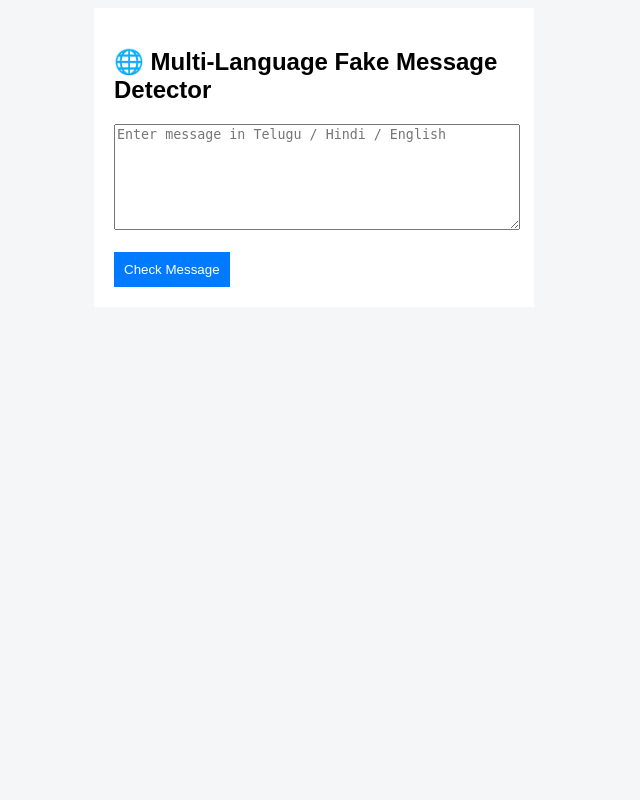
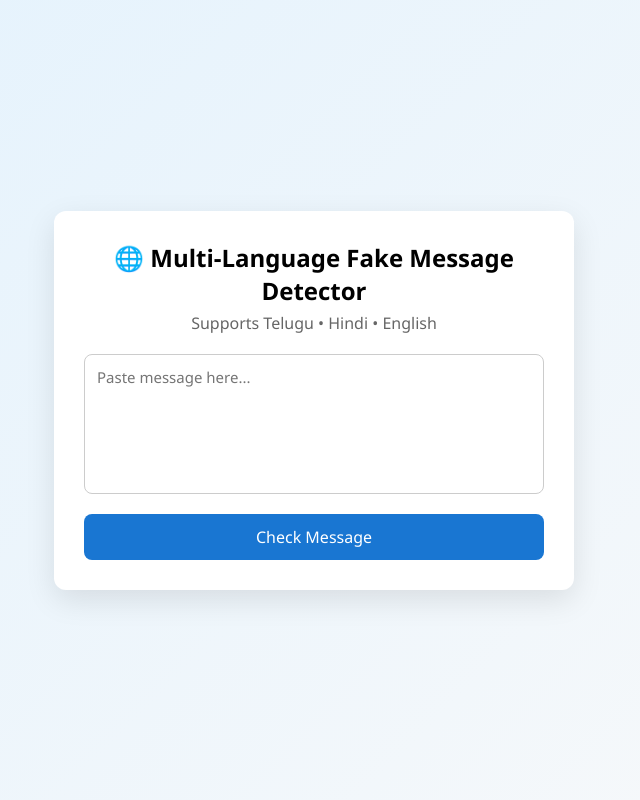
Before and after one commit to Sankar062003/multi-language-fake-message-detector, a Flask app: page / in a window 1280 px wide. Shown: the whole page, without its empty margins (326-966 px from the left). Run offline with Flask 3, Linux system fonts and the light colour scheme; parts of the project's set-up code (start-up, migrations or seed data) failed here and were passed over.

Commit message:
Professional UI upgrade (HTML +CSS only)

```diff
--- /dev/null
+++ b/static/style.css
@@ -0,0 +1,96 @@
+* {
+    box-sizing: border-box;
+    font-family: "Segoe UI", Arial, sans-serif;
+}
+
+body {
+    background: linear-gradient(135deg, #e3f2fd, #f8f9fa);
+    min-height: 100vh;
+    margin: 0;
+    display: flex;
+    justify-content: center;
+    align-items: center;
+}
+
+.container {
+    background: #ffffff;
+    width: 100%;
+    max-width: 520px;
+    padding: 30px;
+    border-radius: 12px;
+    box-shadow: 0 10px 30px rgba(0, 0, 0, 0.1);
+}
+
+.title {
+    text-align: center;
+    font-size: 24px;
+    font-weight: 600;
+    margin-bottom: 5px;
+}
+
+.subtitle {
+    text-align: center;
+    color: #666;
+    margin-bottom: 20px;
+}
+
+textarea {
+    width: 100%;
+    height: 140px;
+    padding: 12px;
+    border-radius: 8px;
+    border: 1px solid #ccc;
+    font-size: 15px;
+    resize: none;
+}
+
+textarea:focus {
+    outline: none;
+    border-color: #1976d2;
+}
+
+button {
+    width: 100%;
+    margin-top: 15px;
+    padding: 12px;
+    background: #1976d2;
+    color: white;
+    border: none;
+    font-size: 16px;
+    border-radius: 8px;
+    cursor: pointer;
+}
+
+button:hover {
+    background: #125ea8;
+}
+
+.result-box {
+    margin-top: 20px;
+    padding: 15px;
+    border-radius: 8px;
+    text-align: center;
+}
+
+.fake {
+    background: #ffebee;
+    color: #c62828;
+    border: 1px solid #ef9a9a;
+}
+
+.real {
+    background: #e8f5e9;
+    color: #2e7d32;
+    border: 1px solid #a5d6a7;
+}
+
+.reason {
+    font-size: 14px;
+    margin-top: 6px;
+}
+
+.lang {
+    margin-top: 8px;
+    font-size: 13px;
+    color: #555;
+}
--- a/templates/index.html
+++ b/templates/index.html
@@ -1,30 +1,27 @@
 <!DOCTYPE html>
-<html>
+<html lang="en">
 <head>
+    <meta charset="UTF-8">
     <title>Fake Message Detector</title>
-    <style>
-        body { font-family: Arial; background: #f4f6f8; }
-        .box { width: 400px; margin: auto; padding: 20px; background: white; }
-        textarea { width: 100%; height: 100px; }
-        button { padding: 10px; background: #007bff; color: white; border: none; }
-        .fake { color: red; font-weight: bold; }
-        .real { color: green; font-weight: bold; }
-    </style>
+    <link rel="stylesheet" href="{{ url_for('static', filename='style.css') }}">
 </head>
 <body>
 
-<div class="box">
-    <h2>🌐 Multi-Language Fake Message Detector</h2>
+<div class="container">
+    <div class="title">🌐 Multi-Language Fake Message Detector</div>
+    <div class="subtitle">Supports Telugu • Hindi • English</div>
 
-    <form action="/predict" method="post">
-        <textarea name="message" placeholder="Enter message in Telugu / Hindi / English"></textarea><br><br>
+    <form method="POST" action="/predict">
+        <textarea name="message" placeholder="Paste message here..."></textarea>
         <button type="submit">Check Message</button>
     </form>
 
     {% if result %}
-        <p class="{{ 'fake' if 'FAKE' in result else 'real' }}">{{ result }}</p>
-        <p><b>Reason:</b> {{ reason }}</p>
-        <p><b>Detected Language:</b> {{ language }}</p>
+        <div class="result-box {% if 'FAKE' in result %}fake{% else %}real{% endif %}">
+            <strong>{{ result }}</strong>
+            <div class="reason">{{ reason }}</div>
+            <div class="lang">Detected Language: {{ language }}</div>
+        </div>
     {% endif %}
 </div>
 
```
